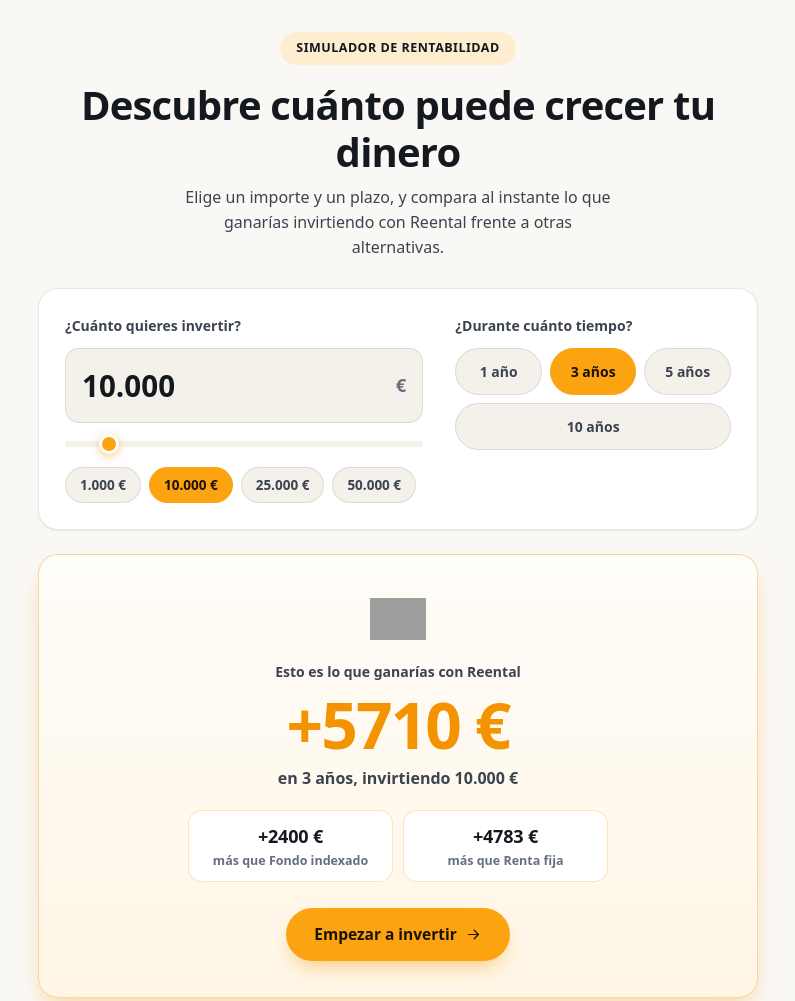
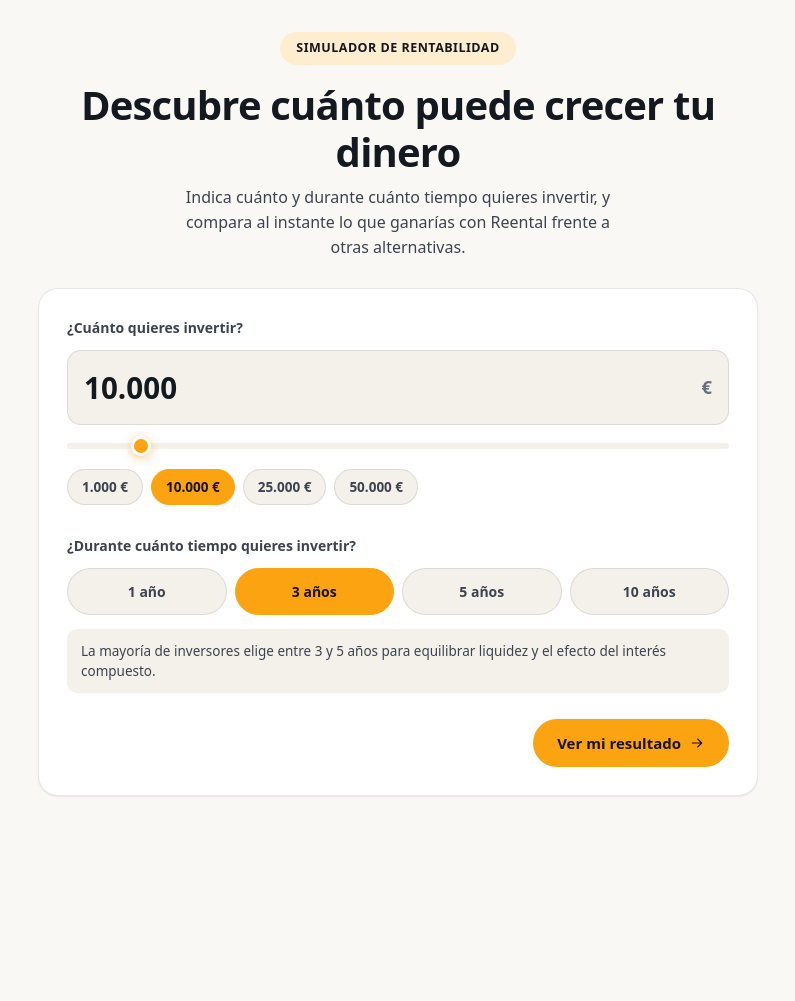
Before and after one commit to Reental-marketing/calculadora-rentabilidad, a website: page index.html in a window 1280 px wide. Shown: the top 1001 px of the page, without its empty margins (242-1037 px from the left). After the commit the page ends 876 px from the top, so only its background shows below. Drawn offline with nearby package versions, Linux system fonts and the light colour scheme; grey boxes are pictures that could not be loaded; a web font is replaced by a local one.

Commit message:
Add files via upload

```diff
--- a/app.js
+++ b/app.js
@@ -98,6 +98,7 @@
 function renderStaticIcons() {
   document.getElementById('cta-arrow').innerHTML = ReentalIcons.icon('arrow');
   document.getElementById('toggle-chevron').innerHTML = ReentalIcons.icon('chevron');
+  document.getElementById('step1-arrow').innerHTML = ReentalIcons.icon('arrow');
 
   TRUST_STATS.forEach(function (stat, i) {
     var el = document.getElementById('trust-icon-' + (i + 1));
@@ -346,6 +347,36 @@
   update();
 });
 
+/* ---- Wizard: 2 pasos (importe + plazo → resultado editable) ---- */
+function goToStep(n) {
+  document.getElementById('step-1').hidden = n !== 1;
+  document.getElementById('step-2').hidden = n !== 2;
+  window.scrollTo({ top: 0, behavior: 'smooth' });
+}
+
+document.getElementById('step1-next').addEventListener('click', function () {
+  var amount = parseAmount(document.getElementById('amount-input').value);
+  var error = document.getElementById('amount-error');
+  if (amount === null) {
+    error.hidden = false;
+    return;
+  }
+  error.hidden = true;
+
+  /* Mueve (no duplica) los campos reales de importe y plazo a la barra de
+     ajuste del paso 2, para que sigan siendo los mismos inputs editables. */
+  var adjustBar = document.getElementById('adjust-bar');
+  adjustBar.appendChild(document.querySelector('.amount-field'));
+  adjustBar.appendChild(document.querySelector('.period-field'));
+
+  goToStep(2);
+
+  /* Vuelve a pintar las barras para que la animación de crecimiento se
+     vea justo al revelar el resultado, en vez de haber ocurrido ya en
+     segundo plano mientras el usuario completaba el paso anterior. */
+  renderBars(amount, state.years, computeResults(amount, state.years));
+});
+
 document.getElementById('advanced-toggle').addEventListener('click', function () {
   var box = document.getElementById('chart-box');
   var label = document.getElementById('toggle-label');
--- a/index.html
+++ b/index.html
@@ -5,22 +5,29 @@
   <meta name="viewport" content="width=device-width, initial-scale=1.0">
   <meta name="robots" content="noindex">
   <meta name="theme-color" content="#FAF8F5">
+  <meta name="description" content="Calcula en segundos cuánto puede crecer tu dinero invirtiendo con Reental y compáralo con alquiler tradicional, renta fija, renta variable, oro y fondos indexados.">
+  <meta property="og:type" content="website">
+  <meta property="og:title" content="Calculadora de inversión — Reental">
+  <meta property="og:description" content="Elige un importe y un plazo, y descubre al instante cuánto ganarías invirtiendo con Reental frente a otras alternativas.">
   <title>Calculadora de inversión — Reental</title>
   <link rel="preconnect" href="https://fonts.googleapis.com">
   <link rel="preconnect" href="https://fonts.gstatic.com" crossorigin>
   <link href="https://fonts.googleapis.com/css2?family=Fustat:wght@400;500;600;700;800;900&display=swap" rel="stylesheet">
-  <link rel="stylesheet" href="styles.css?v=8">
+  <link rel="stylesheet" href="styles.css?v=10">
 </head>
 <body>
   <main class="calculator">
+   <div class="wizard" id="wizard">
 
+    <!-- Paso 1: importe + plazo -->
+    <section class="step" id="step-1">
       <header class="hero">
         <p class="eyebrow">Simulador de rentabilidad</p>
         <h1>Descubre cuánto puede crecer tu dinero</h1>
-      <p class="hero-sub">Elige un importe y un plazo, y compara al instante lo que ganarías invirtiendo con Reental frente a otras alternativas.</p>
+        <p class="hero-sub">Indica cuánto y durante cuánto tiempo quieres invertir, y compara al instante lo que ganarías con Reental frente a otras alternativas.</p>
       </header>
 
-    <section class="input-panel" aria-label="Parámetros de la simulación">
+      <div class="step-card">
         <div class="field amount-field">
           <label for="amount-input">¿Cuánto quieres invertir?</label>
           <div class="amount-box">
@@ -38,15 +45,26 @@
         </div>
 
         <div class="field period-field">
-        <span class="field-label" id="period-label">¿Durante cuánto tiempo?</span>
+          <span class="field-label" id="period-label">¿Durante cuánto tiempo quieres invertir?</span>
           <div class="period-tabs" role="tablist" aria-labelledby="period-label" id="period-tabs">
             <button type="button" role="tab" class="qb" data-years="1">1 año</button>
             <button type="button" role="tab" class="qb active" data-years="3" aria-selected="true">3 años</button>
             <button type="button" role="tab" class="qb" data-years="5">5 años</button>
             <button type="button" role="tab" class="qb" data-years="10">10 años</button>
           </div>
+          <p class="step-hint">La mayoría de inversores elige entre 3 y 5 años para equilibrar liquidez y el efecto del interés compuesto.</p>
+        </div>
+
+        <div class="step-actions step-actions-single">
+          <button type="button" class="step-next" id="step1-next">Ver mi resultado <span class="btn-icon" id="step1-arrow"></span></button>
+        </div>
       </div>
     </section>
+
+    <!-- Paso 2: resultado completo, con importe/plazo ya editables para comparar -->
+    <section class="step" id="step-2" hidden>
+      <p class="adjust-label">Ajusta el importe o el plazo para comparar otros escenarios</p>
+      <div class="input-panel adjust-bar" id="adjust-bar"></div>
 
     <section class="result-hero" id="result-hero" aria-live="polite">
       <img class="result-token" src="https://cdn.prod.website-files.com/64883b1804f368bf8575ed2e/69d8d4d2b12e9251f87481a9_Token_Animado.gif" alt="" width="64" height="64" loading="lazy">
@@ -118,11 +136,13 @@
     </section>
 
     <p class="disclaimer">Estimaciones basadas en rentabilidades históricas/medias. No constituyen rentabilidad garantizada ni asesoramiento financiero.</p>
+    </section>
+   </div>
   </main>
 
   <script src="https://cdn.jsdelivr.net/npm/chart.js@4.4.9/dist/chart.umd.js"></script>
-  <script src="calc.js?v=8"></script>
-  <script src="icons.js?v=8"></script>
-  <script src="app.js?v=8"></script>
+  <script src="calc.js?v=10"></script>
+  <script src="icons.js?v=10"></script>
+  <script src="app.js?v=10"></script>
 </body>
 </html>
--- a/styles.css
+++ b/styles.css
@@ -10,7 +10,6 @@
   /* Tono de texto de énfasis sobre fondos claros: tinta oscura de marca
      (Reental Dark), no un dorado oscurecido — evita el matiz marrón. */
   --gold-ink:#1F2937;
-  --grad-text:linear-gradient(90deg,#FFEABB -38.01%,#F49300 105.96%);
 
   /* ---- Colores por alternativa (siempre sobre fondo claro) ---- */
   --green:#16A34A;   --green-l:#4ADE80;
@@ -71,6 +70,62 @@
   max-width:760px;
   margin:0 auto;
   padding:32px 20px 56px;
+}
+
+/* ---- Wizard (steps) ---- */
+.step[hidden]{display:none}
+.step{animation:rise .35s var(--ease) both}
+
+.step-card{
+  background:var(--surface);
+  border:1px solid var(--line);
+  border-radius:var(--radius-lg);
+  padding:28px;
+  box-shadow:var(--shadow-sm);
+  margin-bottom:24px;
+}
+
+.step-card .field + .field{margin-top:30px}
+
+.step-hint{
+  margin-top:14px;
+  font-size:13.5px;
+  color:var(--ink-700);
+  line-height:1.5;
+  background:var(--surface-soft);
+  border-radius:var(--radius-sm);
+  padding:12px 14px;
+}
+
+.step-actions{display:flex;align-items:center;justify-content:space-between;gap:12px;margin-top:26px}
+.step-actions-single{justify-content:flex-end}
+
+.step-next{
+  display:inline-flex;
+  align-items:center;
+  gap:8px;
+  background:var(--gold);
+  color:var(--ink-on-gold);
+  font-family:var(--f);
+  font-size:15px;
+  font-weight:800;
+  padding:14px 24px;
+  border:0;
+  border-radius:var(--radius-pill);
+  cursor:pointer;
+  transition:background .18s var(--ease),transform .18s var(--ease);
+}
+.step-next:hover{background:var(--gd)}
+.step-next:active{transform:scale(.98)}
+.step-next svg{width:16px;height:16px;display:block}
+
+.adjust-label{text-align:center;font-size:13px;font-weight:700;color:var(--ink-500);margin-bottom:10px}
+.adjust-bar{margin-bottom:24px}
+
+@media (max-width:600px){
+  .step-card{padding:20px}
+  .step-actions{flex-direction:column-reverse;align-items:stretch}
+  .step-actions .step-next{justify-content:center;width:100%}
 }
 
 /* ---- Hero ---- */
@@ -317,6 +372,7 @@
   color:var(--ink);
 }
 .bar-icon svg{width:22px;height:22px;display:block}
+.bar-icon svg[aria-label="Reental"]{height:auto} /* el logo real (846x973) no es cuadrado: se deforma si se fuerza a 22x22 */
 
 .bar-info{flex:1;min-width:120px}
 .bar-name{
@@ -442,6 +498,7 @@
   flex-shrink:0;
 }
 .td-icon svg{width:14px;height:14px;display:block}
+.td-icon svg[aria-label="Reental"]{height:auto}
 td .pct{font-size:12px;font-weight:600;color:var(--ink-500);margin-left:6px}
 
 /* ---- Panel avanzado (evolución) ---- */
@@ -489,6 +546,7 @@
   background:var(--tint);color:var(--ink);flex-shrink:0;
 }
 .chart-legend-icon svg{width:13px;height:13px;display:block}
+.chart-legend-icon svg[aria-label="Reental"]{height:auto}
 
 .disclaimer{
   font-size:13px;
```
Also changed, not shown: package.json (added, +16 -0 lines), README.md. Lines whose indentation alone changed are shown as unchanged.
